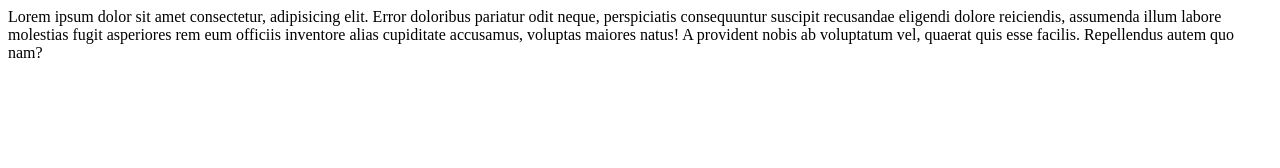
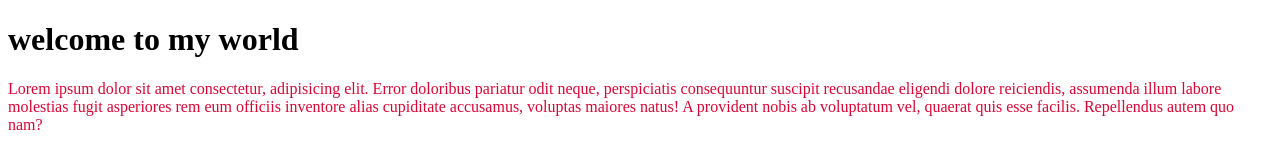
Before and after one commit to Zihad-pro/My-frist-repo, a plain HTML site: page index.html in a window 1280 px wide. Drawn offline with Linux system fonts and the light colour scheme.

Commit message:
add new blog

```diff
--- /dev/null
+++ b/frist.css
@@ -0,0 +1,5 @@
+div{
+
+color:rgb(221, 5, 52)
+
+}
--- a/index.html
+++ b/index.html
@@ -3,9 +3,11 @@
 <head>
   <meta charset="UTF-8">
   <meta name="viewport" content="width=device-width, initial-scale=1.0">
-  <title>My frist repo in github</title>
+  <title>My frist website</title>
+  <link rel="stylesheet" href="frist.css">
 </head>
 <body>
-  Lorem ipsum dolor sit amet consectetur, adipisicing elit. Error doloribus pariatur odit neque, perspiciatis consequuntur suscipit recusandae eligendi dolore reiciendis, assumenda illum labore molestias fugit asperiores rem eum officiis inventore alias cupiditate accusamus, voluptas maiores natus! A provident nobis ab voluptatum vel, quaerat quis esse facilis. Repellendus autem quo nam?
+  <h1>welcome to my world</h1>
+  <div> Lorem ipsum dolor sit amet consectetur, adipisicing elit. Error doloribus pariatur odit neque, perspiciatis consequuntur suscipit recusandae eligendi dolore reiciendis, assumenda illum labore molestias fugit asperiores rem eum officiis inventore alias cupiditate accusamus, voluptas maiores natus! A provident nobis ab voluptatum vel, quaerat quis esse facilis. Repellendus autem quo nam?</div>
 </body>
 </html>
```
